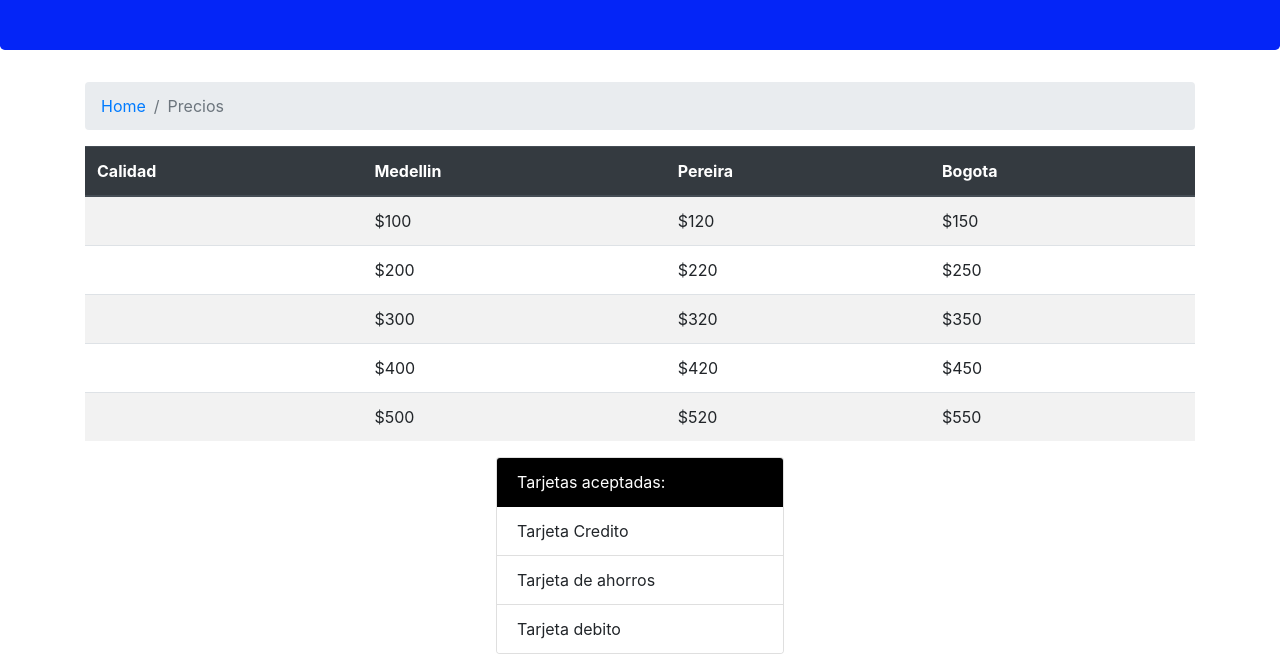
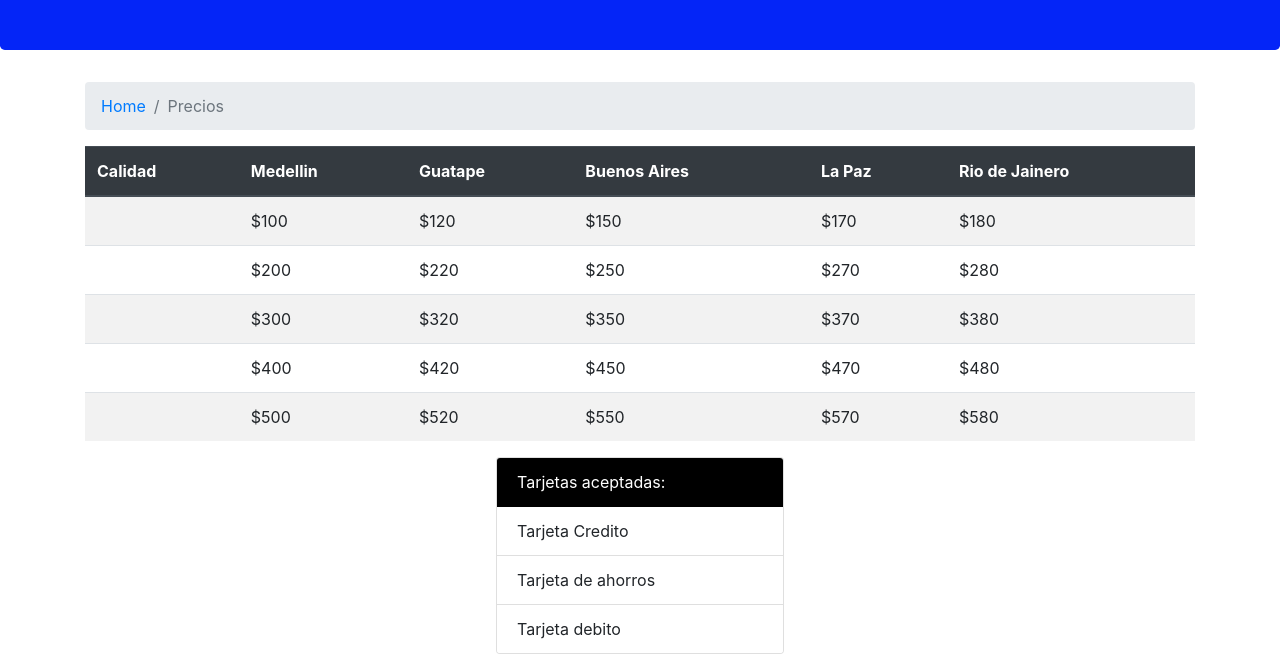
Before and after one commit to FranklinZ12/FirstWeb-with-Bootstrap, a website: page precios.html in a window 1280 px wide. Shown: the part 184-839 px from the top of the page. Drawn offline with nearby package versions, Linux system fonts and the light colour scheme; a web font is replaced by a local one.

Commit message:
Actualizacion nombres tabla precios

```diff
--- a/precios.html
+++ b/precios.html
@@ -44,8 +44,10 @@
                 <thead class="thead-dark">
                     <th>Calidad</th>
                     <th>Medellin</th>
-                    <th>Pereira</th>
-                    <th>Bogota</th>
+                    <th>Guatape</th>
+                    <th>Buenos Aires</th>
+                    <th>La Paz</th>
+                    <th>Rio de Jainero</th>
                 </thead>
                 <tbody>
                     <tr>
@@ -53,30 +55,40 @@
                         <td>$100</td>
                         <td>$120</td>
                         <td>$150</td>
+                        <td>$170</td>
+                        <td>$180</td>
                     </tr>
                     <tr>
                         <td><span class="oi oi-star"></span><span class="oi oi-star"></span></td>
                         <td>$200</td>
                         <td>$220</td>
                         <td>$250</td>
+                        <td>$270</td>
+                        <td>$280</td>
                     </tr>
                     <tr>
                         <td><span class="oi oi-star"></span><span class="oi oi-star"></span><span class="oi oi-star"></span></td>
                         <td>$300</td>
                         <td>$320</td>
                         <td>$350</td>
+                        <td>$370</td>
+                        <td>$380</td>
                     </tr>
                     <tr>
                         <td><span class="oi oi-star"></span><span class="oi oi-star"></span><span class="oi oi-star"></span><span class="oi oi-star"></span></td>
                         <td>$400</td>
                         <td>$420</td>
                         <td>$450</td>
+                        <td>$470</td>
+                        <td>$480</td>
                     </tr>
                     <tr>
                         <td><span class="oi oi-star"></span><span class="oi oi-star"></span><span class="oi oi-star"></span><span class="oi oi-star"></span><span class="oi oi-star"></span></td>
                         <td>$500</td>
                         <td>$520</td>
                         <td>$550</td>
+                        <td>$570</td>
+                        <td>$580</td>
                     </tr>
                 </tbody>
             </table>
```
